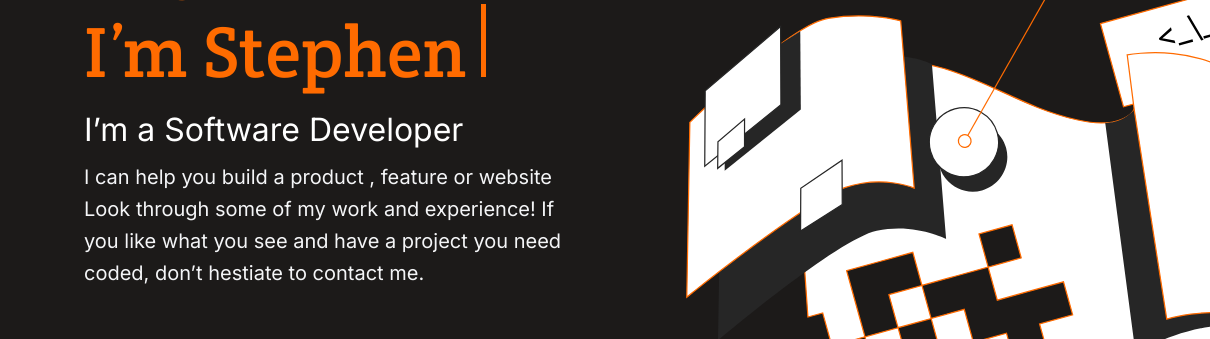
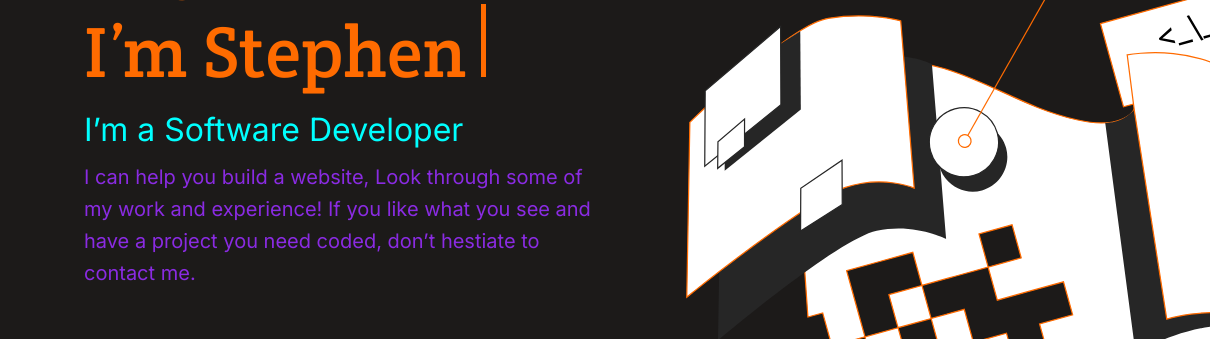
Before and after one commit to ssenkooto1/Microverse_week2, a website: page index.html in a window 1280 px wide. Shown: the part 294-633 px from the top of the page, 70-1280 px from the left. Drawn offline with Linux system fonts and the light colour scheme.

Commit message:
add styling to the first paragraph and header

```diff
--- a/index.html
+++ b/index.html
@@ -34,11 +34,11 @@
                 <h1>
                     Hey There. <br> I’m Stephen <span class="dot"></span>
                 </h1>
-                <h2>
+                <h2 class="header_3">
                     I’m a Software Developer
                 </h2>
-                <p>
-                    I can help you build a product , feature or website Look through some of my work and experience! If
+                <p class="para_1">
+                    I can help you build a website, Look through some of my work and experience! If
                     you like what you see and have a project you need coded, don’t hestiate to contact me.
                 </p>
             </div>
--- a/styles/mainStyle.css
+++ b/styles/mainStyle.css
@@ -889,3 +889,13 @@ header {
     background-size: auto;
   }
 }
+
+.para_1 {
+  color: blueviolet !important;
+  font-size: 20px !important;
+}
+
+.header_3 {
+  color: aqua !important;
+  font-weight: 500;
+}
```
